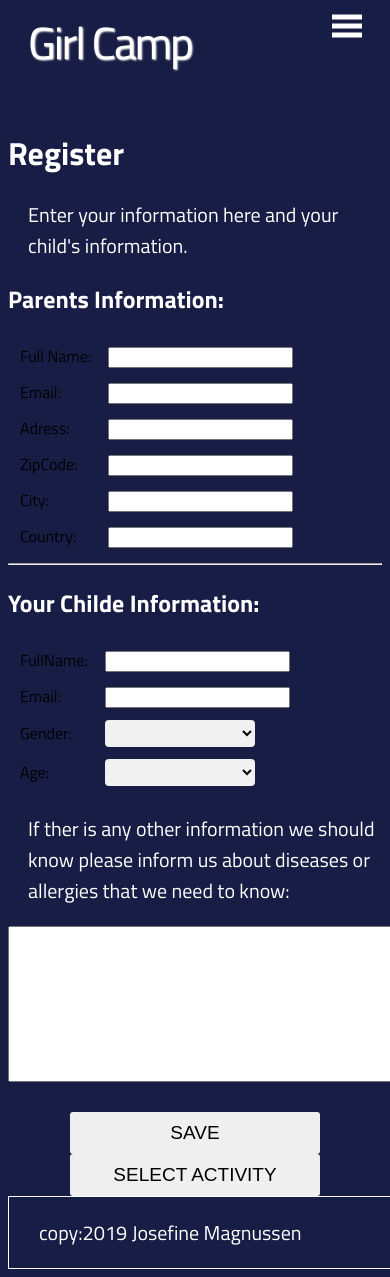
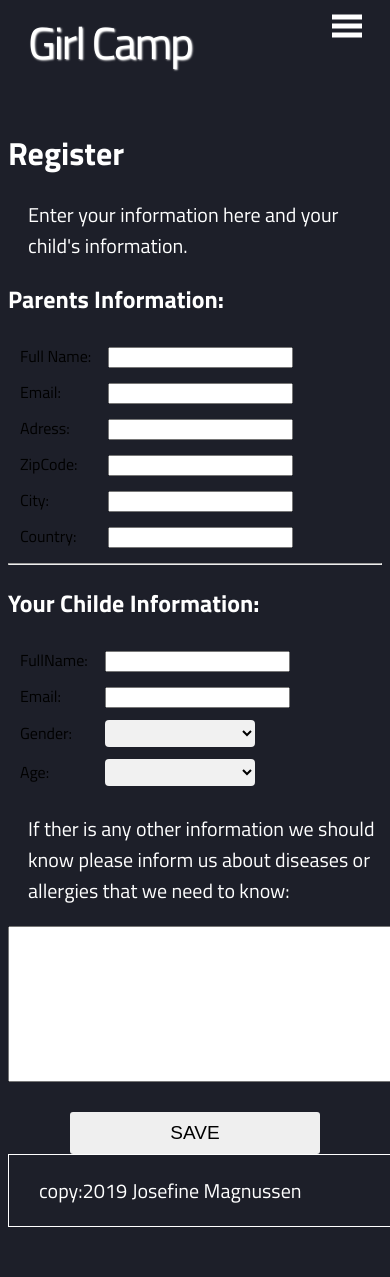
Before and after one commit to JosefineFM/Portflio, a Vue app in the folder Vue/GirlCamp/: page /#/Register in a window 390 px wide. Shown: the top 1277 px of the page. After the commit the page ends 1235 px from the top, so only its background shows below. Built offline with nearby package versions, Linux system fonts and the light colour scheme.

Commit message:
new function for button

```diff
--- a/Vue/GirlCamp/src/Assets/style/main.css
+++ b/Vue/GirlCamp/src/Assets/style/main.css
@@ -20,7 +20,7 @@ h2 {
 }
 
 body {
-  background-color: #181d45;
+  background-color: #1d1f29;
   font-family: 'Titillium Web', sans-serif;
 }
 
@@ -100,7 +100,7 @@ button:hover {
 
 @media only screen and (max-width: 1000px) {
   body {
-    background-color: #181d45;
+    background-color: #1d1f29;
   }
 
   button {
@@ -121,85 +121,6 @@ button:hover {
     font-size: 20px;
   }
 
-  /* #wrapper {
-    background: white;
-    width: 70%;
-    border: 3px solid white;
-    padding: 10px;
-  } */
-
-  /* h3
-  {
-    margin-top: -20px;
-    background-color: white;
-    width: 179px;
-    padding: 10px;
-    margin-left: 10%;
-
-  }
-
-  label {
-
-    font-size: 20px;
-    display: inline
-  }
-
-  .checker {
-    display: inline
-  }
-
-  select {
-    margin-left: 20px;
-  }
-
-
-
-  input {
-    margin-left: 20px;
-    width: 200px;
-    font-size: 15px;
-    border: none;
-    border-bottom: solid 1px #393c83;
-  }
-
-  #app {
-    color: #2c3e50;
-  }
-
-  #main {
-    border: 1px solid #393c83;
-
-    width: 300px;
-  }
-
-  #loadData {
-    cursor: pointer;
-    background-color: #393c83;
-    border: none;
-    color: white;
-    padding: 12px 16px;
-    font-size: 16px;
-    position: absolute;
-    right: 0;
-    margin-right: 25%;
-  }
-
-  #saveButton {
-    cursor: pointer;
-    border: none;
-    background-color: #393c83;
-    color: white;
-    padding: 12px 16px;
-    margin: 20px;
-    font-size: 16px;
-  }
-
-  #wrapper {
-    background: white;
-    margin: 10%;
-    border: 3px solid white;
-    padding: 10px;
-  } */
 
 
 }
--- a/Vue/GirlCamp/src/components/OurActivitys.vue
+++ b/Vue/GirlCamp/src/components/OurActivitys.vue
@@ -1,9 +1,9 @@
 <template>
   <div class="grid-container" >
- <div class="grid-img">
+ <!-- <div class="grid-img">  -->
 
-<img class="svgImage" src="../Assets/img/undraw_super_woman_dv0y.svg" alt="activity">
-</div>
+<!-- <img class="svgImage" src="../Assets/img/undraw_super_woman_dv0y.svg" alt="activity">  -->
+<!-- </div>  -->
 <div class="grid-info">
   <h1>Our activitys</h1>
   <h2>Football</h2>
--- a/Vue/GirlCamp/src/components/Register.vue
+++ b/Vue/GirlCamp/src/components/Register.vue
@@ -121,8 +121,16 @@
         <textarea v-model="person.Message" name="extraInfo" class="extraInfo" cols="50" rows="10"></textarea>
       </div>
       <br />
+
+ <p v-if="errors.length">
+    <b>Please correct the following error(s):</b>
+    <ul>
+      <li v-for="error in errors">{{ error }}</li>
+    </ul>
+  </p>
+
       <button id="saveButton" @click="save()">SAVE</button>
-      <button  @click="goToActivity()">SELECT ACTIVITY</button>
+      <button v-show="isEditing" @click="goToActivity()">SELECT ACTIVITY</button>
     </div>
     <footer></footer>
   </div>
@@ -139,6 +147,8 @@ export default {
   },
   data() {
     return {
+        errors: [],
+      isEditing: false,
       person: {
         FullName: null,
         Email: null,
@@ -175,10 +185,24 @@ export default {
     //   this.person = response.data;
     // },
 
-    save(error) {
-      alert("Your information has been saved!");
+    save(e) {
+       if (this.person.FullName ) {
       console.log(this.person);
       this.$emit("save", this.person);
+      this.isEditing = true;
+      }
+
+      this.errors = [];
+
+      if (!this.person.FullName) {
+        this.errors.push('Name required.');
+      }
+
+
+
+
+    }
+
     },
 
     goToActivity(){
@@ -186,7 +210,7 @@ export default {
       this.$router.push("Activity");
 
     }
-  }
+
 };
 </script>
 
```
